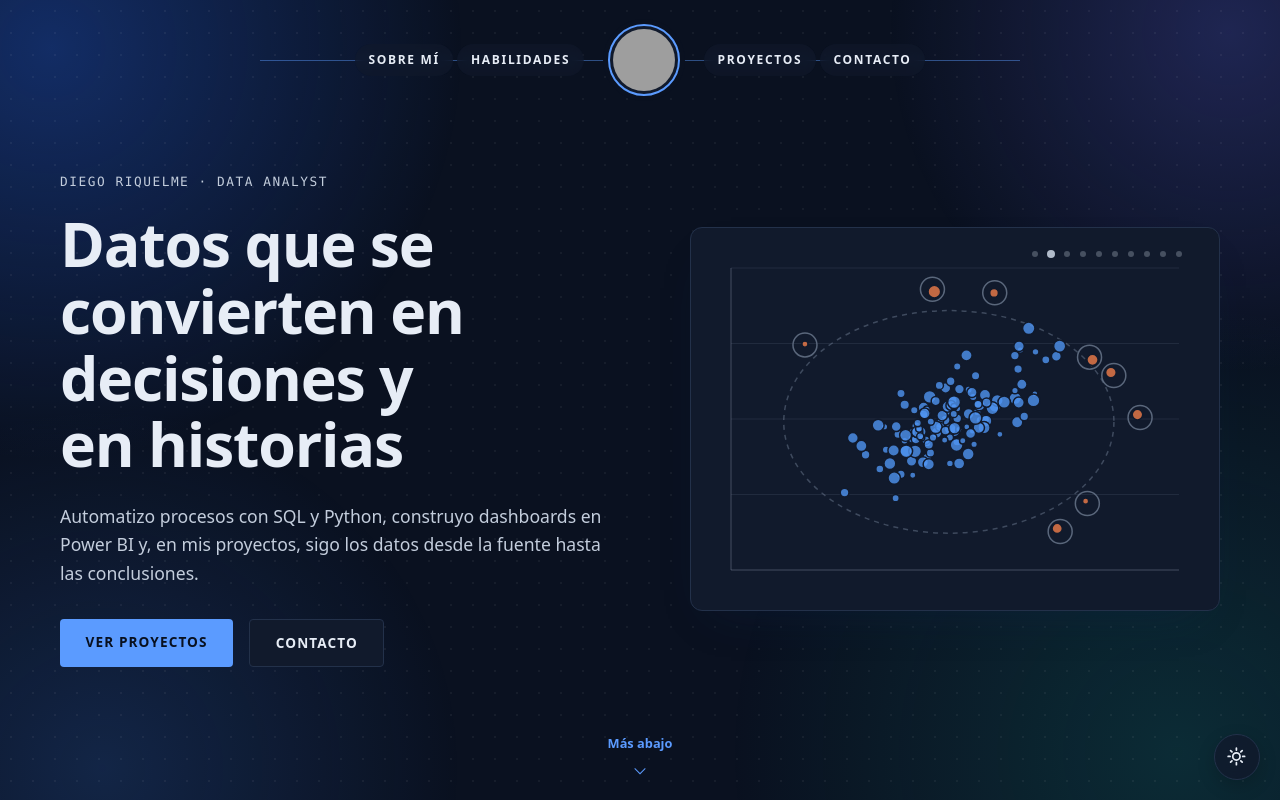
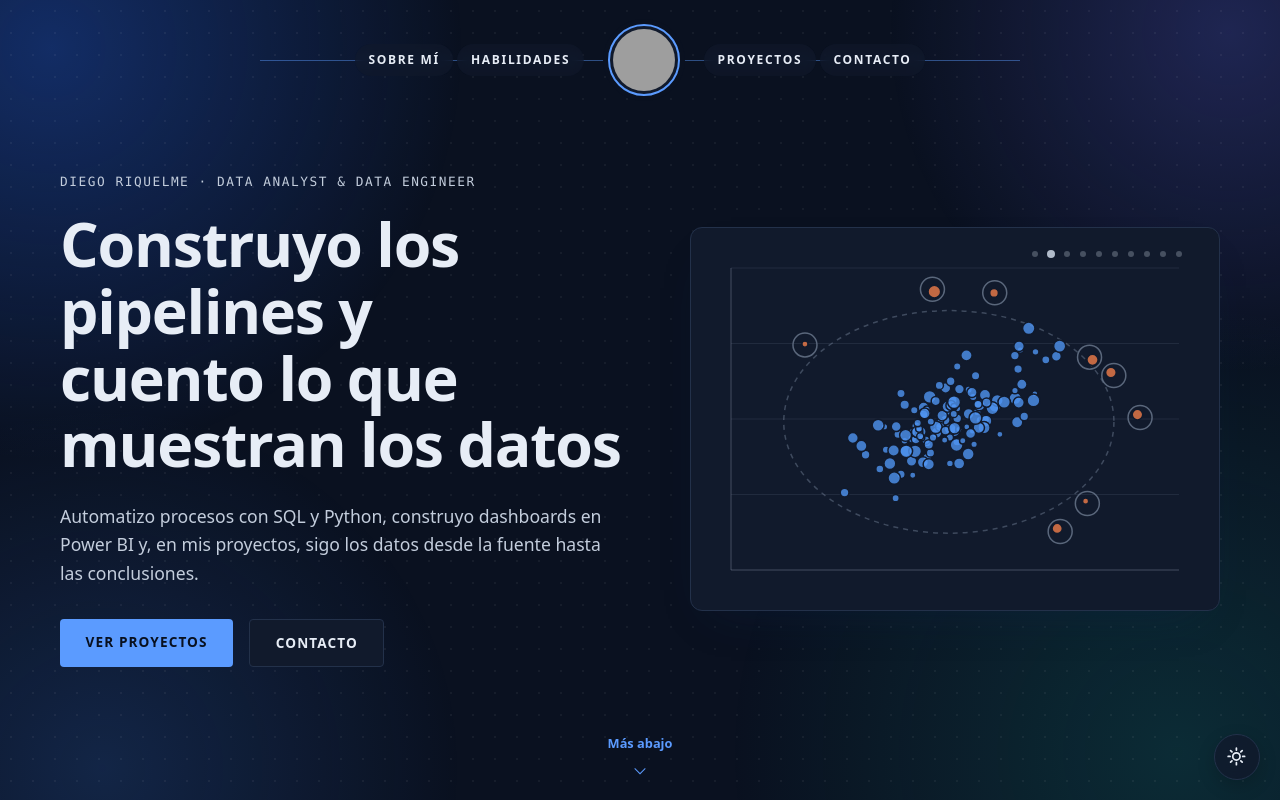
Before and after one commit to rrdiegoisaac/portfolio, a React (Vite) app: page / in a window 1280 px wide. Shown: the top 800 px of the page. Built offline with nearby package versions, Linux system fonts and the light colour scheme; grey boxes are pictures that could not be loaded.

Commit message:
feat(portada): título Data Analyst & Data Engineer y nueva frase principal
Actualiza la portada, el título de la pestaña, las etiquetas y la imagen de la vista previa.

```diff
--- a/index.html
+++ b/index.html
@@ -4,20 +4,20 @@
     <meta charset="UTF-8" />
     <link rel="icon" type="image/svg+xml" href="/favicon.svg" />
     <meta name="viewport" content="width=device-width, initial-scale=1.0" />
-    <title>Diego Riquelme · Data Analyst</title>
-    <meta name="description" content="Portafolio de Diego Riquelme, Data Analyst: SQL Server, Python y Power BI. Notas interactivas con análisis de datos públicos de Chile." />
+    <title>Diego Riquelme · Data Analyst &amp; Data Engineer</title>
+    <meta name="description" content="Portafolio de Diego Riquelme, Data Analyst &amp; Data Engineer: SQL, Python y Power BI. Notas interactivas con análisis de datos públicos de Chile." />
 
     <!-- Vista previa al compartir el enlace (LinkedIn, WhatsApp, etc.) -->
     <meta property="og:type" content="website" />
     <meta property="og:locale" content="es_CL" />
-    <meta property="og:site_name" content="Diego Riquelme · Data Analyst" />
-    <meta property="og:title" content="Diego Riquelme · Data Analyst" />
-    <meta property="og:description" content="SQL Server, Python y Power BI. Notas interactivas con análisis de datos públicos de Chile." />
+    <meta property="og:site_name" content="Diego Riquelme · Data Analyst &amp; Data Engineer" />
+    <meta property="og:title" content="Diego Riquelme · Data Analyst &amp; Data Engineer" />
+    <meta property="og:description" content="SQL, Python y Power BI. Notas interactivas con análisis de datos públicos de Chile." />
     <meta property="og:url" content="https://rrdiegoisaac.vercel.app/" />
     <meta property="og:image" content="https://rrdiegoisaac.vercel.app/og.png" />
     <meta property="og:image:width" content="1200" />
     <meta property="og:image:height" content="630" />
-    <meta property="og:image:alt" content="Diego Riquelme · Data Analyst. Datos que se convierten en decisiones y en historias." />
+    <meta property="og:image:alt" content="Diego Riquelme · Data Analyst &amp; Data Engineer. Construyo los pipelines y cuento lo que muestran los datos." />
     <meta name="twitter:card" content="summary_large_image" />
   </head>
   <body>
--- a/src/components/Hero.jsx
+++ b/src/components/Hero.jsx
@@ -44,8 +44,8 @@ function Hero({ tema }) {
 
       <div className="hero__cuerpo">
         <div className="hero__texto">
-          <p className="hero__kicker">Diego Riquelme · Data Analyst</p>
-          <h1 className="hero__title">Datos que se convierten en decisiones y en historias</h1>
+          <p className="hero__kicker">Diego Riquelme · Data Analyst &amp; Data Engineer</p>
+          <h1 className="hero__title">Construyo los pipelines y cuento lo que muestran los datos</h1>
           <p className="hero__description">
             Automatizo procesos con SQL y Python, construyo dashboards en Power BI
             y, en mis proyectos, sigo los datos desde la fuente hasta las
--- a/src/components/useTitulo.js
+++ b/src/components/useTitulo.js
@@ -1,6 +1,6 @@
 import { useEffect } from 'react'
 
-const SITIO = 'Diego Riquelme · Data Analyst'
+const SITIO = 'Diego Riquelme · Data Analyst & Data Engineer'
 
 // Título de la pestaña del navegador. Sin argumento, usa el del sitio.
 function useTitulo(titulo) {
```
Also changed, not shown: public/og.png.
